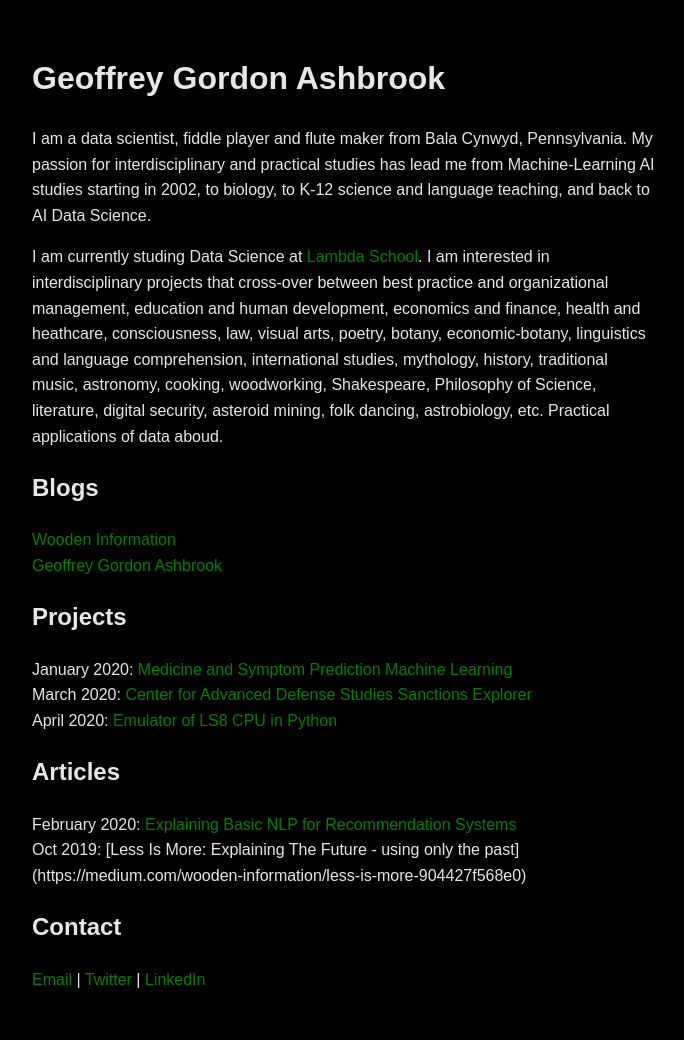
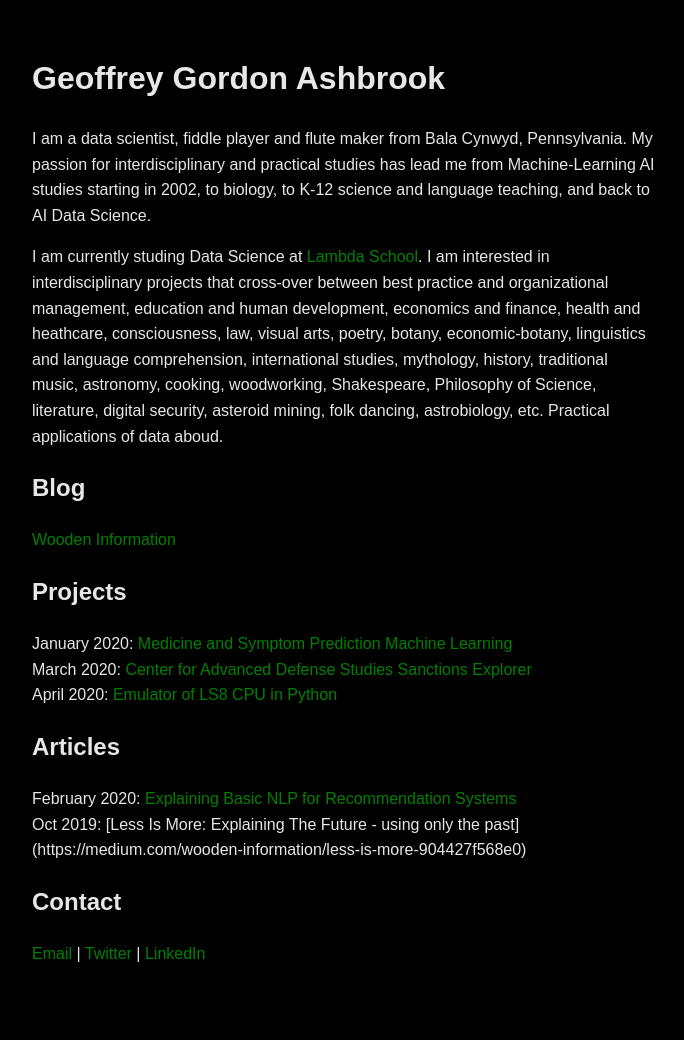
Before and after one commit to pragmatizt/ira_evangelista.github.io, a Jekyll site: the page built from index.md, in a window 1280 px wide. Shown: the whole page, without its empty margins (296-980 px from the left). Built offline with Jekyll 4.4.1, drawn with Linux system fonts in a browser that asks for light colours; our own code applies the rules of GitHub Pages for plain Markdown files; after the commit the page ends 1015 px from its top, so only the background shows below that.

Commit message:
Update index.md
fixing blog items

```diff
--- a/index.md
+++ b/index.md
@@ -4,9 +4,8 @@ I am a data scientist, fiddle player and flute maker from Bala Cynwyd, Pennsylva
 
 I am currently studing Data Science at [Lambda School](https://lambdaschool.com/). I am interested in interdisciplinary projects that cross-over between best practice and organizational management, education and human development, economics and finance, health and heathcare, consciousness, law, visual arts, poetry, botany, economic-botany, linguistics and language comprehension, international studies, mythology, history, traditional music, astronomy, cooking, woodworking, Shakespeare, Philosophy of Science, literature, digital security, asteroid mining, folk dancing, astrobiology, etc. Practical applications of data aboud.
 
-## Blogs
+## Blog
 [Wooden Information](https://medium.com/wooden-information/)
-[Geoffrey Gordon Ashbrook](https://medium.com/@GeoffreyGordonAshbrook/)
 
 ## Projects
 January 2020: [Medicine and Symptom Prediction Machine Learning](https://github.com/MedCabinet)
```
